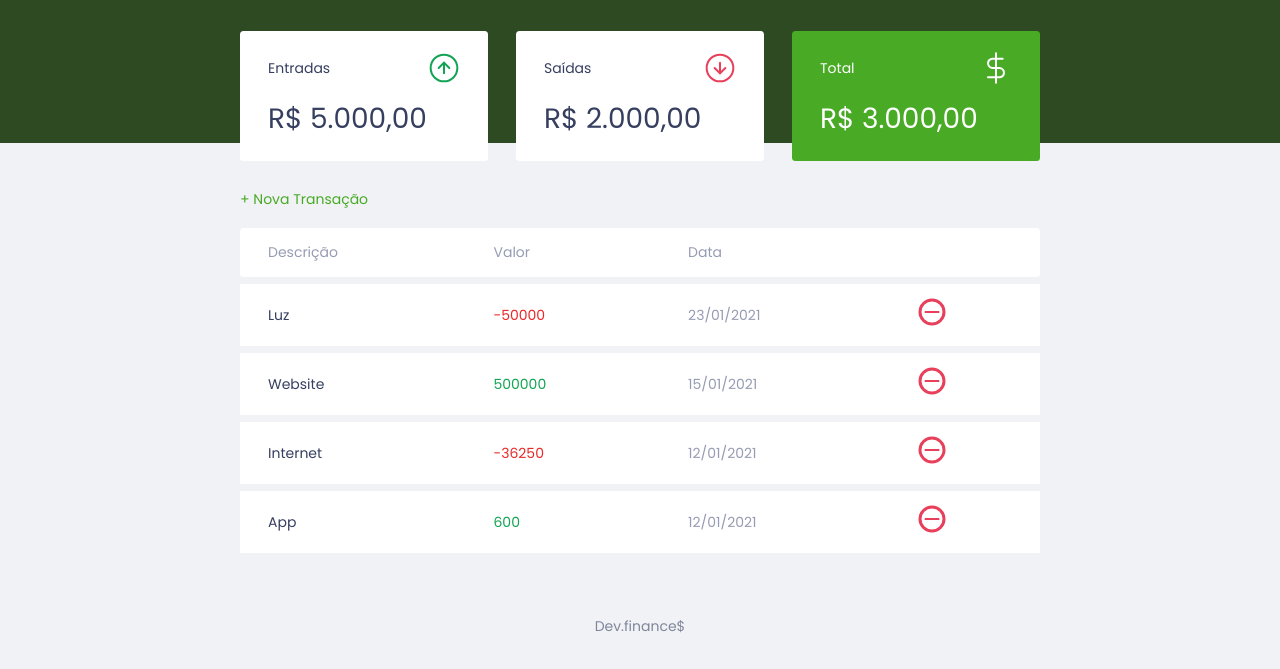
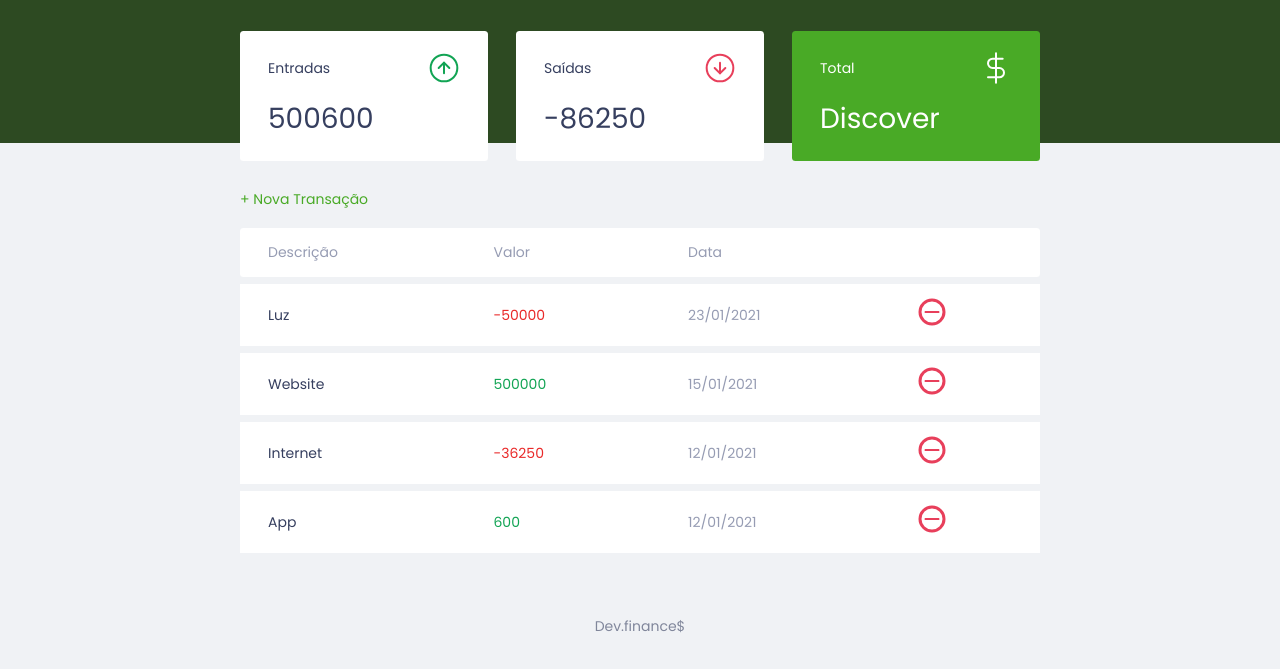
Before and after one commit to alancjo/Dev-Finance, a plain HTML site: page index.html in a window 1280 px wide. Shown: the part 55-724 px from the top of the page. Drawn offline with Linux system fonts and the light colour scheme.

Commit message:
Transaction

```diff
--- a/index.html
+++ b/index.html
@@ -28,7 +28,7 @@
                     </span>
                     <img src="./assets/income.svg" alt="Image de entradas">
                 </h3>
-                <p>R$ 5.000,00</p>
+                <p id="incomeDisplay">R$ 5.000,00</p>
             </div>
 
             <div class="card">
@@ -38,7 +38,7 @@
                     </span>
                     <img src="./assets/expense.svg" alt="Image de entradas">
                 </h3>
-                <p>R$ 2.000,00</p>
+                <p id="expenseExpense">R$ 2.000,00</p>
             </div>
 
             <div class="card total">
@@ -48,7 +48,7 @@
                     </span>
                     <img src="./assets/total.svg" alt="Image de total">
                 </h3>
-                <p>R$ 3.000,00</p>
+                <p id="totalDisplay">R$ 3.000,00</p>
             </div>
 
         </section>
--- a/script.js
+++ b/script.js
@@ -45,15 +45,27 @@ const transactions = [
 ]
 
 const Transaction = {
-//     incomes() {
-//         // somar as entradas
-//     },
-//     expenses() {
-//         // somar as saídas
-//     },
-//     total() {
-//         // entradas - saídas
-//     }
+    incomes() {
+        let income = 0;
+        transactions.forEach(transaction => {
+            if (transaction.amount > 0) {
+                income += transaction.amount
+            }
+        })
+        return income;
+    },
+    expenses() {
+        let expense = 0;
+        transactions.forEach(transaction => {
+            if (transaction.amount < 0) {
+                expense += transaction.amount
+            }
+        })
+        return expense;
+    },
+    total() {
+        return "Discover";
+    }
 }
 
 const DOM = {
@@ -80,14 +92,38 @@ const DOM = {
         `
 
         return html;
+    },
+
+    updateBalance() {
+        document
+            .getElementById('incomeDisplay')
+            .innerHTML = Transaction.incomes();
+        document
+            .getElementById('expenseExpense')
+            .innerHTML = Transaction.expenses();
+        document
+            .getElementById('totalDisplay')
+            .innerHTML = Transaction.total();
     }
 }
 
 const Utils = {
     formatCurrency(value) {
         const signal = Number(value) < 0 ? "-" : "";
+
+        value = String(value).replace(/\D/g, "");
+
+        value = Number(value) / 100;
+
+        value = value.toLocaleString("pt-BR", {
+            style: "currency",
+            currency: "BRL"
+        });
+
+        return signal + value;
     }
 }
 
+transactions.forEach(element => DOM.addTransaction(element));
 
-transactions.forEach(element => DOM.addTransaction(element));
+DOM.updateBalance();
```
